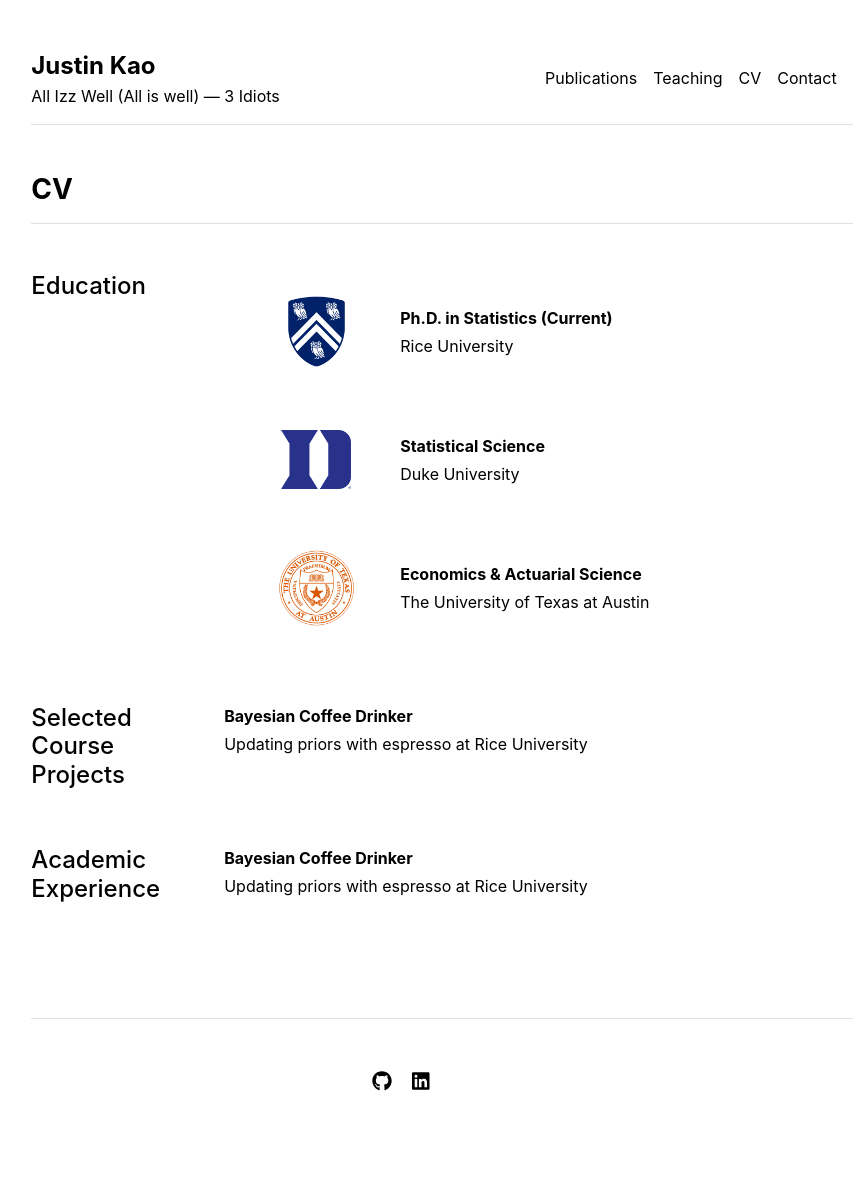
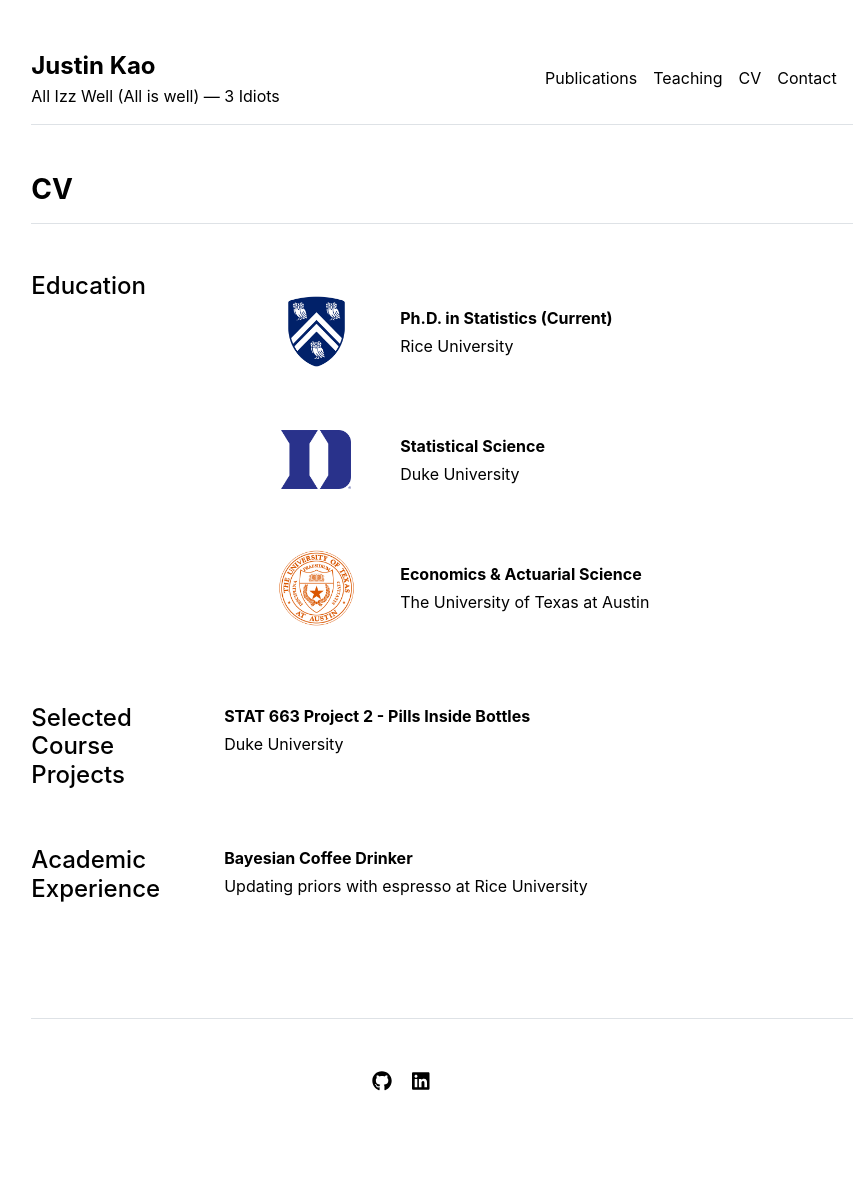
Before and after one commit to jkstatai/jkkstatai.github.io, a Jekyll site: the page built from cv.md, in a window 1280 px wide. Shown: the whole page, without its empty margins (198-1066 px from the left). Built offline with Jekyll 4.4.1, drawn with Linux system fonts in a browser that asks for light colours.

Commit message:
Add new course project entry for STAT 663
Added a new project entry for 'STAT 663 Project 2 - Pills Inside Bottles' with a description and URL.

```diff
--- a/_data/cv/selected-course-projects.yml
+++ b/_data/cv/selected-course-projects.yml
@@ -4,5 +4,6 @@
 #- title: 'Associate Faculty'
 #  description: 'McGill University (1987 – 2005)'
 
-- title: 'Bayesian Coffee Drinker'
-  description: 'Updating priors with espresso at Rice University '
+- title: 'STAT 663 Project 2 - Pills Inside Bottles'
+  description: 'Duke University'
+  url: '/Selected-Course-Projects/STAT_663_Project_2___Pills_Inside_Bottles.pdf'
```
